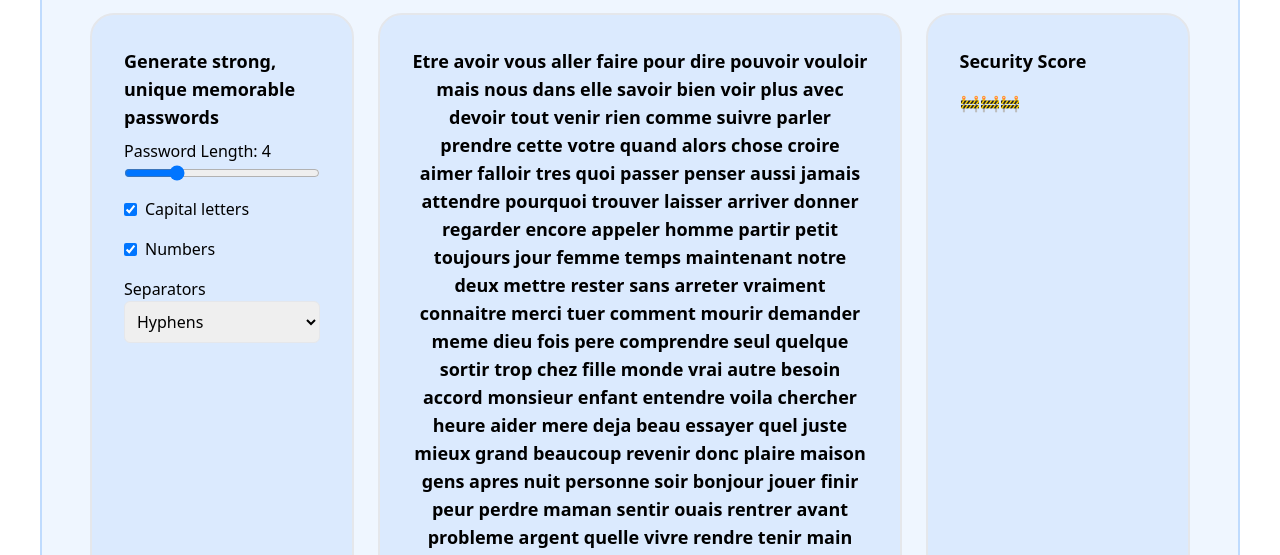
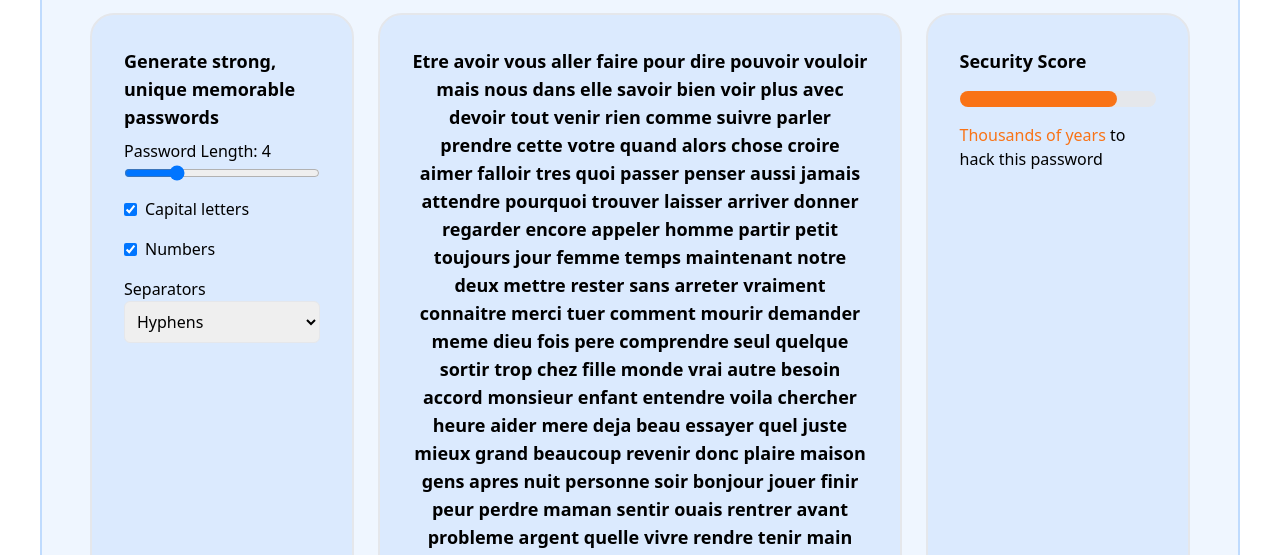
Before and after one commit to Lacaron/PasswordPigeon, a plain HTML site: page frontend/index.html in a window 1280 px wide. Shown: the part 245-800 px from the top of the page. Drawn offline with nearby package versions, Linux system fonts and the light colour scheme; no server answers.

Commit message:
added scoring and time to crack to password (time to crack is kinda weird)

```diff
--- a/frontend/index.html
+++ b/frontend/index.html
@@ -60,11 +60,10 @@
 
                     <div class="w-full lg:w-1/4 rounded-3xl border-2 border-white-200 bg-blue-100 p-8 m-4">
                         <h2 class="text-lg font-bold mb-4">Security Score</h2>
-                        🚧🚧🚧
-                        <div class="w-full bg-gray-200 rounded-full mb-4 hidden"> // HIDDEN
+                        <div class="w-full bg-gray-200 rounded-full mb-4 ">
                             <div id="scoreBar" class="bg-green-500 h-4 rounded-full" style="width: 0%;"></div>
                         </div>
-                        <p class="mt-2 mb-4 hidden"> // HIDDEN
+                        <p class="mt-2 mb-4">
                             <span id="scoreText" class="text-green-500">?</span> to hack this password
                         </p>
                     </div>
--- a/frontend/script.js
+++ b/frontend/script.js
@@ -62,59 +62,35 @@ document.addEventListener('DOMContentLoaded', () => {
         scoreBar.className = 'bg-' + color + '-500 h-4 rounded-full';
     }
 
-    const updateScoreText = (time, color) => {
-        let text = "?";
-
-        // textes
-        if (time > 31557600000) { // At least 1 tousand years
-            text = "Thousands of years"
-        }
-        if (time > 3155760000) { // At least 1 century
-            text = "Centuries"
-        }
-        else if (time > 31557600) { // At least 1 Years
-            text = "years"
-        }
-        else if (time > 2629800) { // At least 1 Months
-            text = "Months"
-        }
-        else if (time > 604800) { // At least 1 Week
-            text = "Weeks"
-        }
-        else if (time > 3600) { // At least 1 Hour
-            text = "Hours"
-        }
-        else if (time > 60) { // At least 1 Minute
-            text = "Minutes"
-        }
-        else { // At least 1 second
-            text = "A few seconds"
-        }
-
-        scoreText.textContent = text;
-        scoreText.className = 'text-' + color + '-500';
-    }
-
-
-
     const updateScore = async (passphrase) => {
         // Calculate score
-        const score = new passphraseScoring(passphrase);
+        const passphraseScore = new passphraseScoring();
 
-        let percentage = score.score;
-        let time = score.calculatedCrackTime;
+        let score = passphraseScore.calculateScore(passphrase);
+        let time = passphraseScore.calculateCrackTime(passphrase);
         let color = '';
 
-        if (percentage < 60) {
+        if (score < 60) {
             color = 'red';
-        } else if (percentage < 90) {
+        } else if (score < 90) {
             color = 'orange';
         } else {
             color = 'green';
         }
+        // 0: { score: "very weak", style: { color: "red" } },
+        // 1: { score: "very weak", style: { color: "red" } },
+        // 2: { score: "weak", style: { color: "orange" } },
+        // 3: { score: "good", style: { color: "blue" } },
+        // 4: { score: "strong", style: { color: "green" } },
 
-        updateScoreGraph(percentage, color);
-        updateScoreText(time, color);
+        // updateScoreGraph(percentage, color);
+        scoreBar.style.width = score + '%';
+        scoreBar.className = 'bg-' + color + '-500 h-4 rounded-full';
+
+        // updateScoreText
+        scoreText.textContent = time;
+        scoreText.className = 'text-' + color + '-500';
+
         console.log("breach? ", await score.checkBreach(passphrase));
     }
 
@@ -194,12 +170,8 @@ document.addEventListener('DOMContentLoaded', () => {
 
 
 class passphraseScoring {
-    constructor(passphrase) {
-        this.passphrase = passphrase;
-        this.guessesPerSecond = 1000000000000000000000000000n;
-        this.entropy = this.calculatePasswordEntropy(this.passphrase)
-        this.calculatedCrackTime = this.calculateCrackTime(this.passphrase)
-        this.score = this.calculateScore()
+    constructor() {
+
     }
 
     calculatePasswordEntropy = (passphrase) => {
@@ -228,47 +200,90 @@ class passphraseScoring {
     }
 
     calculateCrackTime = (passphrase) => {
-        // Calculate time in seconds
+        // Determine the range of character types in the password
+        const ranges = {
+            numerics: 10,    // 0-9
+            lowercase: 26,    // a-z
+            uppercase: 26,    // A-Z
+            special: 32       // !, @, %, $
+        };
 
-        const entropy = this.calculatePasswordEntropy(passphrase)
-        const maxGuesses = Math.pow(2, entropy);
+        let range = 0;
 
+        // Check for the presence of different character types
+        if (/[0-9]/.test(passphrase)) range += ranges.numerics;
+        if (/[a-z]/.test(passphrase)) range += ranges.lowercase;
+        if (/[A-Z]/.test(passphrase)) range += ranges.uppercase;
+        // Check for special characters explicitly
+        if (/[-_!@#$%^&*(),.?":{}|<> ]/.test(passphrase)) {
+            range += ranges.special;
+        }
+        console.log("range", range)
 
-        console.log("entropy", entropy);
-        console.log("maxGuesses", maxGuesses);
-        console.log(maxGuesses);
+        // Calculate entropy: E = L × log2(R)
+        const entropy = Math.floor(passphrase.length * Math.log2(range));
+        console.log("entropy", entropy)
 
-        const timeInSeconds = Number(maxGuesses) / Number(this.guessesPerSecond);
+        // Calculate time to crack
+        const guessesPerSecond = 1e9; // 1 billion guesses per second
+        const timeToCrackSeconds = Math.pow(2, entropy) / guessesPerSecond;
+        console.log("timeToCrackSeconds", timeToCrackSeconds)
 
-        console.log("timeInSeconds", timeInSeconds / 2);
-        return timeInSeconds / 2; // On average it takes half the time to crack a password
+        // Convert seconds to a readable format
+        function formatTime(seconds) {
+            const units = [
+                { label: "Thousands of years", seconds: 3.15576e+9 * 1000 },
+                { label: "centuries", seconds: 3.15576e+9 * 100 },
+                { label: "years", seconds: 3.15576e+9 },
+                { label: "months", seconds: 2.62974e+6 },
+                { label: "weeks", seconds: 604800 },
+                { label: "days", seconds: 86400 },
+                { label: "hours", seconds: 3600 },
+                { label: "minutes", seconds: 60 },
+                { label: "seconds", seconds: 1 },
+            ];
+
+            for (let { label, seconds: unitSeconds } of units) {
+                const time = Math.floor(seconds / unitSeconds);
+                if (time > 0) {
+                    return `${label}`;
+                }
+                seconds %= unitSeconds;
+            }
+            return "less than a second"; // If all else fails
+        }
+
+        const estimatedTime = formatTime(timeToCrackSeconds);
+        console.log("estimatedTime", estimatedTime)
+
+        return estimatedTime;
     }
 
     // Returns a score from 0 to 100
-    calculateScore = () => {
+    calculateScore = (passphrase) => {
+        let range = 0;
 
+        // Determine the range of character types in the password
+        const ranges = {
+            numerics: 1,    // 0-9
+            lowercase: 1,    // a-z
+            uppercase: 1,    // A-Z
+            special: 1,      // !, @, %, $
+            minLength: 1
+        };
+        const maxRange = 5;
 
+        // Check for the presence of different character types
+        if (/[0-9]/.test(passphrase)) range += ranges.numerics;
+        if (/[a-z]/.test(passphrase)) range += ranges.lowercase;
+        if (/[A-Z]/.test(passphrase)) range += ranges.uppercase;
+        if (/[-_!@#$%^&*(),.?":{}|<> ]/.test(passphrase)) range += ranges.special;
+        if (/^.{12,}$/.test(passphrase)) range += ranges.minLength;
 
-        // // Calculate passphrase entropy
-        // const entropy = calculatePasswordEntropy(passphrase);
-        // const maxGuesses = calculateMaxGuesses(entropy);
+        const score = (range / maxRange) * 100
+        console.log("score", score)
 
-        // const timeInSeconds = calculateCrackTime(maxGuesses);
-
-        // // Convert seconds to more readable formats
-        // const seconds = Math.floor(timeInSeconds);
-        // const minutes = Math.floor(seconds / 60);
-        // const hours = Math.floor(minutes / 60);
-        // const days = Math.floor(hours / 24);
-        // const years = Math.floor(days / 365);
-
-        // // Format the max guesses for readability
-        // const formattedMaxGuesses = maxGuesses.toLocaleString();
-
-        // console.log(`Entropy: ${entropy}`);
-        // console.log(`Maximum Guesses: ${formattedMaxGuesses}`);
-        // console.log(`Time to crack: ${seconds.toLocaleString()} seconds (${minutes.toLocaleString()} minutes, ${hours.toLocaleString()} hours, ${days.toLocaleString()} days, ${years.toLocaleString()} years)`);
-        return 0;
+        return score;
     }
 
     checkBreach = async (passphrase) => {
```
